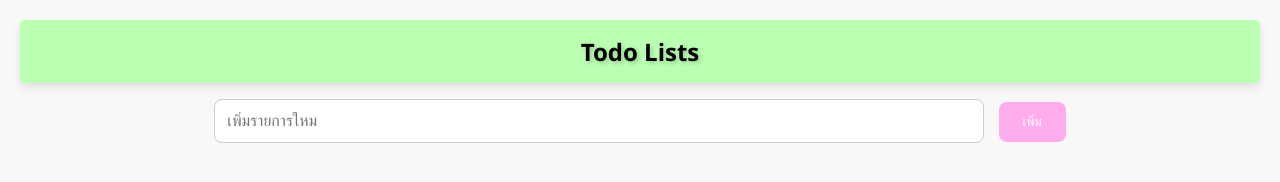
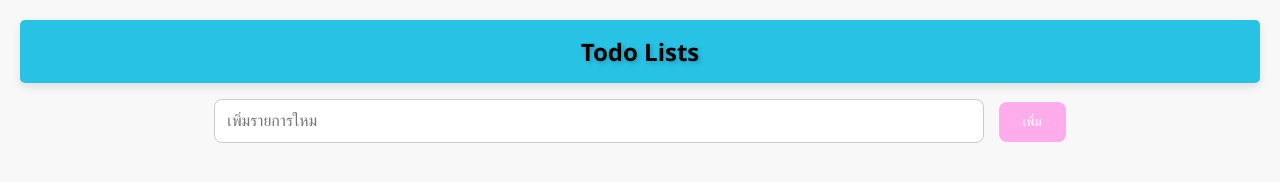
Before and after one commit to 65160377/88726065, a plain HTML site: page lab07/todo.html in a window 1280 px wide. Drawn offline with Linux system fonts and the light colour scheme.

Commit message:
ปรับสไตล์ CSS เพิ่มความสวยงาม

```diff
--- a/lab07/styles.css
+++ b/lab07/styles.css
@@ -8,7 +8,7 @@ body {
     h1 {
     color: #333;
     font-size: 24px;
-    background-color: #bbffb2;
+    background-color: #28c2e5;
     padding: 15px;
     border-radius: 5px;
     color: rgb(0, 0, 0);
```
